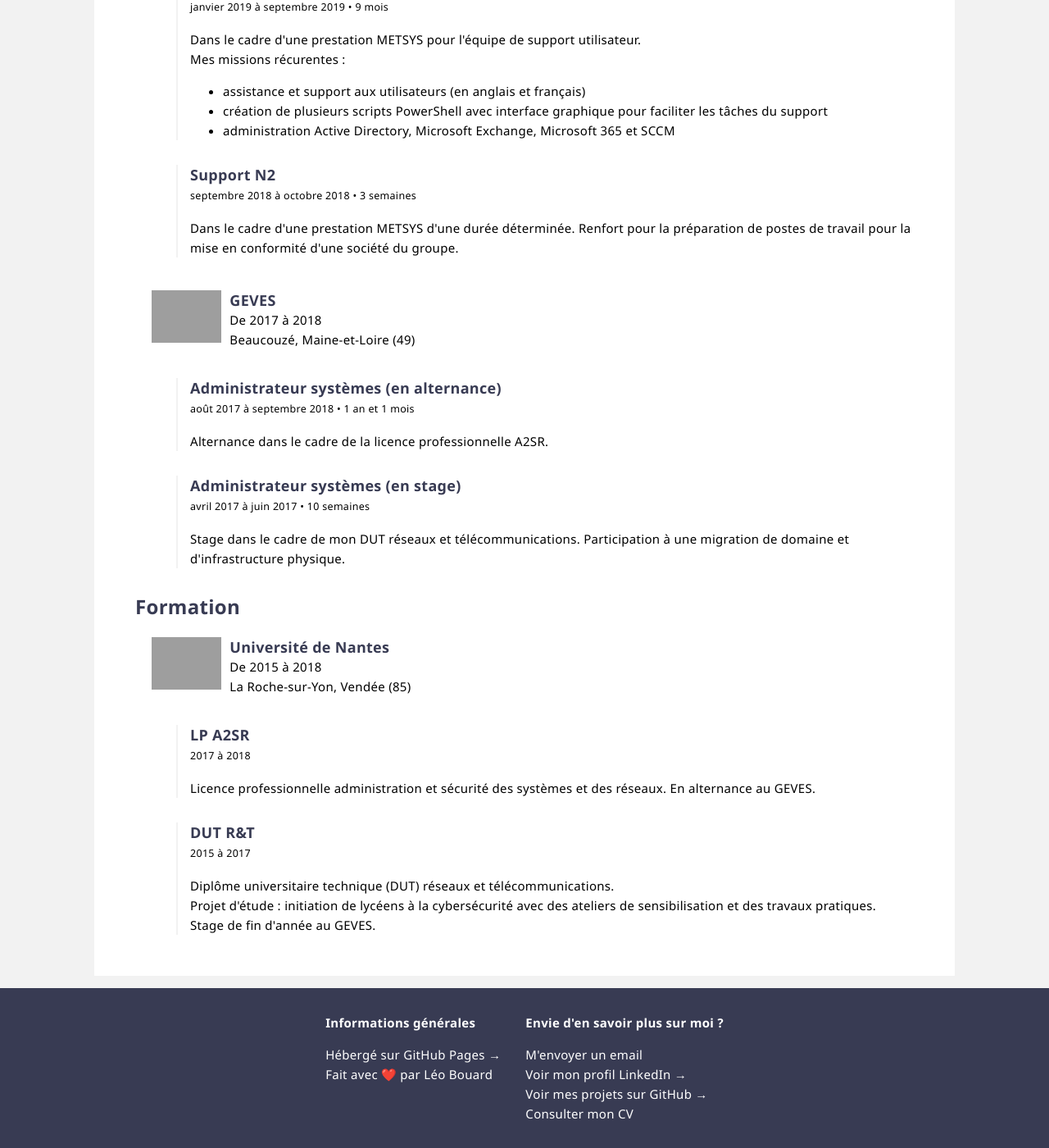
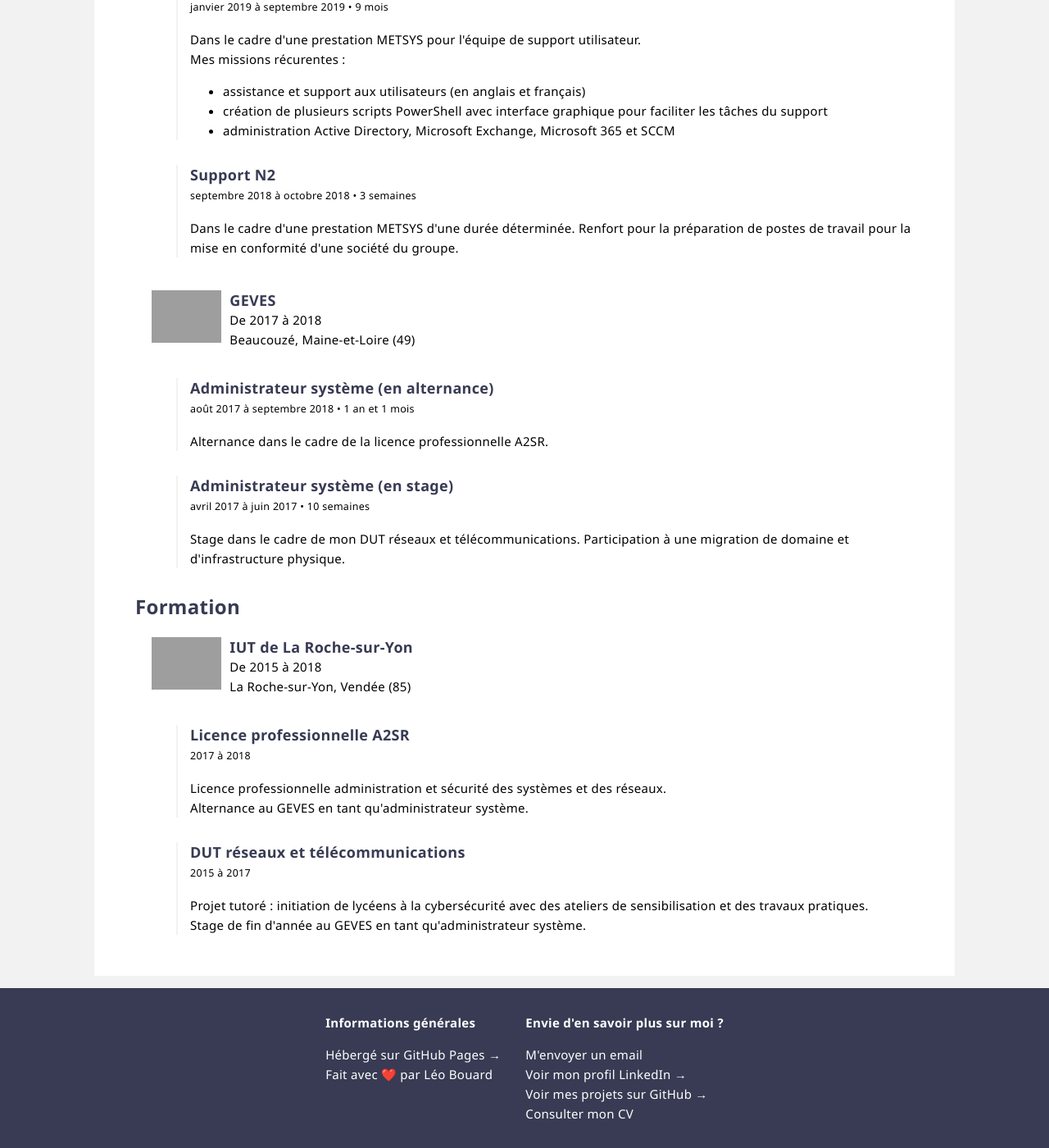
Before and after one commit to leobouard/leobouard.github.io, a Jekyll site: the page built from cv.md, in a window 1280 px wide and 1400 px high, scrolled down 1927 px. Shown: the whole window at 82% size. Built offline with Jekyll 4.4.1, drawn with Linux system fonts in a browser that asks for light colours; our own code applies the rules of GitHub Pages for plain Markdown files; some of the changed text lies outside the part shown; grey boxes are pictures that could not be loaded.

Commit message:
Update cv.md

```diff
--- a/cv.md
+++ b/cv.md
@@ -8,7 +8,7 @@ description: "Toutes mes expériences, mes formations et certifications"
 
 ## Résumé
 
-Ingénieur systèmes spécialisé dans les infrastructures et l'écosystème Microsoft, notamment sur Active Directory, Exchange, Microsoft 365 et Azure AD.
+Ingénieur système spécialisé dans les infrastructures et l'écosystème Microsoft, notamment sur Active Directory, Exchange, Microsoft 365 et Azure AD.
 
 Je sais faire deux trois trucs en PowerShell, et j'essaie de le partager au maximum avec mes équipes et sur mon blog : <https://www.labouabouate.fr/>.
 
@@ -80,7 +80,7 @@ Je sais faire deux trois trucs en PowerShell, et j'essaie de le partager au maxi
             </div>
         </div>
         <div class="experience">
-            <h4>Ingénieur systèmes</h4>
+            <h4>Ingénieur système</h4>
             <small>depuis septembre 2021</small>
             <p>Dans le cadre d'une prestation METSYS pour l'équipe d'administration et d'architecture "Modern Workplace".<br>Mes principaux projets :
             <ul>
@@ -91,7 +91,7 @@ Je sais faire deux trois trucs en PowerShell, et j'essaie de le partager au maxi
             </ul></p>
         </div>
         <div class="experience">
-            <h4>Administrateur systèmes</h4>
+            <h4>Administrateur système</h4>
             <small>septembre 2019 à septembre 2021 • 2 ans</small>
             <p>Dans le cadre d'une prestation METSYS pour l'équipe d'administration et d'architecture "Modern Workplace".<br>Mes principaux projets :
             <ul>
@@ -130,12 +130,12 @@ Je sais faire deux trois trucs en PowerShell, et j'essaie de le partager au maxi
             </div>
         </div>
         <div class="experience">
-            <h4>Administrateur systèmes (en alternance)</h4>
+            <h4>Administrateur système (en alternance)</h4>
             <small>août 2017 à septembre 2018 • 1 an et 1 mois</small>
             <p>Alternance dans le cadre de la licence professionnelle A2SR.</p>
         </div>
         <div class="experience">
-            <h4>Administrateur systèmes (en stage)</h4>
+            <h4>Administrateur système (en stage)</h4>
             <small>avril 2017 à juin 2017 • 10 semaines</small>
             <p>Stage dans le cadre de mon DUT réseaux et télécommunications. Participation à une migration de domaine et d'infrastructure physique.</p>
         </div>
@@ -149,23 +149,23 @@ Je sais faire deux trois trucs en PowerShell, et j'essaie de le partager au maxi
     <div id="div-metsys" style="margin-bottom: 35px;">
         <div class="enterprise">
             <div>
-                <img src="https://media.licdn.com/dms/image/C4E0BAQHYwJXHq0sifw/company-logo_100_100/0/1649151202556?e=1679529600&v=beta&t=HjExswgziINC--7m_cSrLjqTdu15B6a7oa8kS_nrQGQ" alt="logo Université de Nantes">
+                <img src="https://media.licdn.com/dms/image/C4E0BAQHYwJXHq0sifw/company-logo_100_100/0/1649151202556?e=1679529600&v=beta&t=HjExswgziINC--7m_cSrLjqTdu15B6a7oa8kS_nrQGQ" alt="logo IUT de La Roche-sur-Yon">
             </div>
             <div>
-                <h3>Université de Nantes</h3>
+                <h3>IUT de La Roche-sur-Yon</h3>
                 <span>De 2015 à 2018</span><br>
                 <span>La Roche-sur-Yon, Vendée (85)</span>
             </div>
         </div>
         <div class="experience">
-            <h4>LP A2SR</h4>
+            <h4>Licence professionnelle A2SR</h4>
             <small>2017 à 2018</small>
-            <p>Licence professionnelle administration et sécurité des systèmes et des réseaux. En alternance au GEVES.</p>
+            <p>Licence professionnelle administration et sécurité des systèmes et des réseaux.<br>Alternance au GEVES en tant qu'administrateur système.</p>
         </div>
         <div class="experience">
-            <h4>DUT R&T</h4>
+            <h4>DUT réseaux et télécommunications</h4>
             <small>2015 à 2017</small>
-            <p>Diplôme universitaire technique (DUT) réseaux et télécommunications.<br>Projet d'étude : initiation de lycéens à la cybersécurité avec des ateliers de sensibilisation et des travaux pratiques.<br>Stage de fin d'année au GEVES.</p>
+            <p>Projet tutoré : initiation de lycéens à la cybersécurité avec des ateliers de sensibilisation et des travaux pratiques.<br>Stage de fin d'année au GEVES en tant qu'administrateur système.</p>
         </div>
     </div>
 </div>
```
